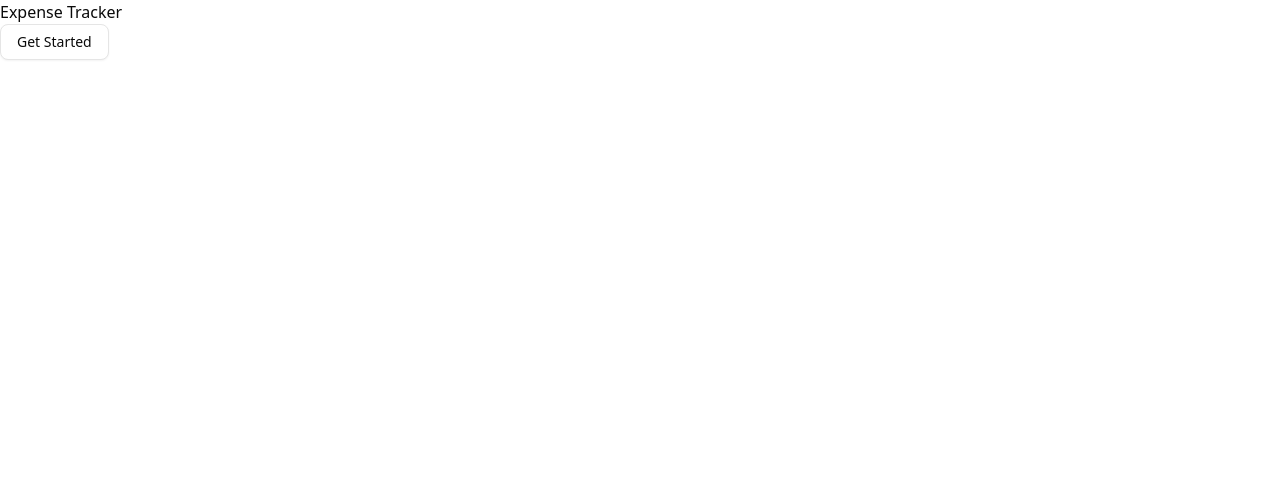
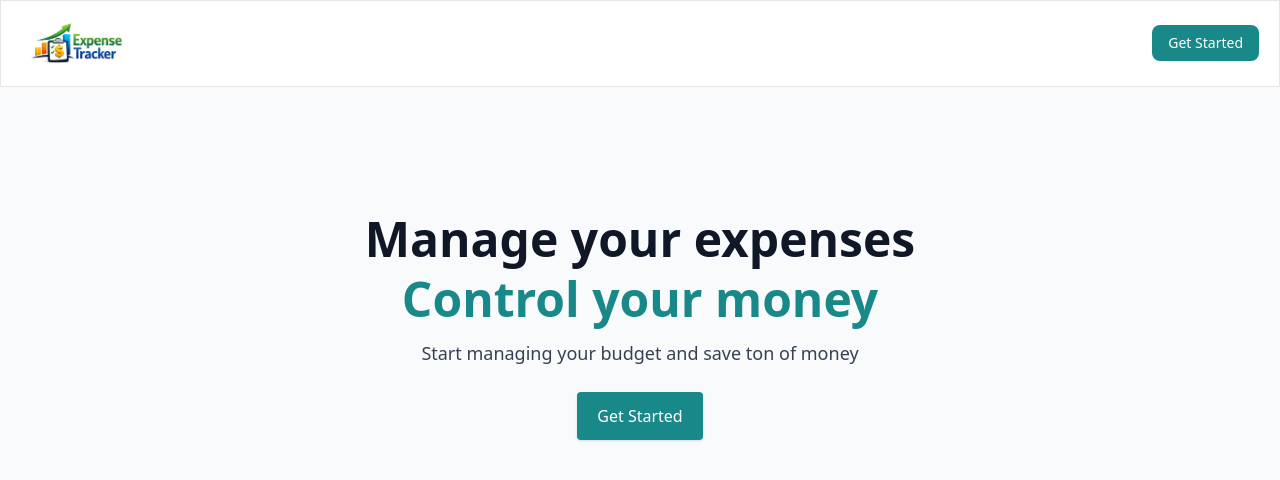
Before and after one commit to dllochini/expense-tracker, a Next.js app: page / in a window 1280 px wide. Shown: the top 480 px of the page. Built offline with nearby package versions, Linux system fonts and the light colour scheme.

Commit message:
make the landing page

```diff
--- /dev/null
+++ b/app/_components/Banner.jsx
@@ -0,0 +1,32 @@
+import React from 'react'
+
+const Banner = () => {
+    return (
+        <div>
+            <section className="bg-gray-50">
+                <div className="mx-auto w-screen max-w-7xl px-4 py-16 sm:px-6 sm:py-24 lg:px-8 lg:py-32">
+                    <div className="mx-auto max-w-prose text-center">
+                        <h1 className="text-4xl font-bold text-gray-900 sm:text-5xl p">
+                            <span className="block">Manage your expenses</span>
+                            <span className="block mt-3"><strong className="text-primary"> Control
+                            your money</strong></span>
+                        </h1>
+
+                        <p className="mt-4 text-base text-pretty text-gray-700 sm:text-lg/relaxed">
+                            Start managing your budget and save ton of money
+                        </p>
+
+                        <div className="mt-4 flex justify-center gap-4 sm:mt-6">
+                            <a className="inline-block rounded bg-primary px-5 py-3 font-medium text-primary-foreground shadow-sm transition-colors hover:bg-primary/85" href="#">
+                                Get Started
+                            </a>
+
+                        </div>
+                    </div>
+                </div>
+            </section>
+        </div>
+    )
+}
+
+export default Banner
--- /dev/null
+++ b/app/_components/Header.jsx
@@ -0,0 +1,18 @@
+import { Button } from '@/components/ui/button'
+import Image from 'next/image'
+import React from 'react'
+
+const Header = () => {
+    return (
+        <>
+            <div className='p-5 flex justify-between items-center border shadow-md'>
+                <Image src='/tracker-logo1.png' alt='logo' width={120} height={50} />
+                <Button>Get Started</Button>
+            </div>
+
+        </>
+
+    )
+}
+
+export default Header
--- /dev/null
+++ b/app/dashboard/page.jsx
@@ -0,0 +1,9 @@
+import React from 'react'
+
+const dashboard = () => {
+  return (
+    <div>dashboard</div>
+  )
+}
+
+export default dashboard
--- a/app/globals.css
+++ b/app/globals.css
@@ -54,8 +54,9 @@
   --card-foreground: oklch(0.145 0 0);
   --popover: oklch(1 0 0);
   --popover-foreground: oklch(0.145 0 0);
-  --primary: oklch(0.205 0 0);
-  --primary-foreground: oklch(0.985 0 0);
+  --primary: oklch(57.01% 0.09188 194.925);
+
+  --primary-foreground: oklch(100% 0.00011 271.152);
   --secondary: oklch(0.97 0 0);
   --secondary-foreground: oklch(0.205 0 0);
   --muted: oklch(0.97 0 0);
--- a/app/page.js
+++ b/app/page.js
@@ -1,11 +1,14 @@
 import { Button } from "@/components/ui/button";
 import Image from "next/image";
+import Header from "./_components/Header";
+import Banner from "./_components/Banner";
 //default page
+//for a new folder add _. Otherwise, it automatically becomes a route
 export default function Home() {
   return (
     <div>
-      <h1>Expense Tracker</h1>
-      <Button variant="outline">Get Started</Button>
+      <Header />
+      <Banner />
     </div>
   );
 }
--- a/package.json
+++ b/package.json
@@ -19,7 +19,9 @@
   },
   "devDependencies": {
     "@tailwindcss/postcss": "^4",
-    "tailwindcss": "^4",
+    "autoprefixer": "^10.4.23",
+    "postcss": "^8.5.6",
+    "tailwindcss": "^4.1.18",
     "tw-animate-css": "^1.4.0"
   }
 }
```
Also changed, not shown: public/tracker-logo1.png (added), 1 other file (tests, documents, lock files or other folders).
